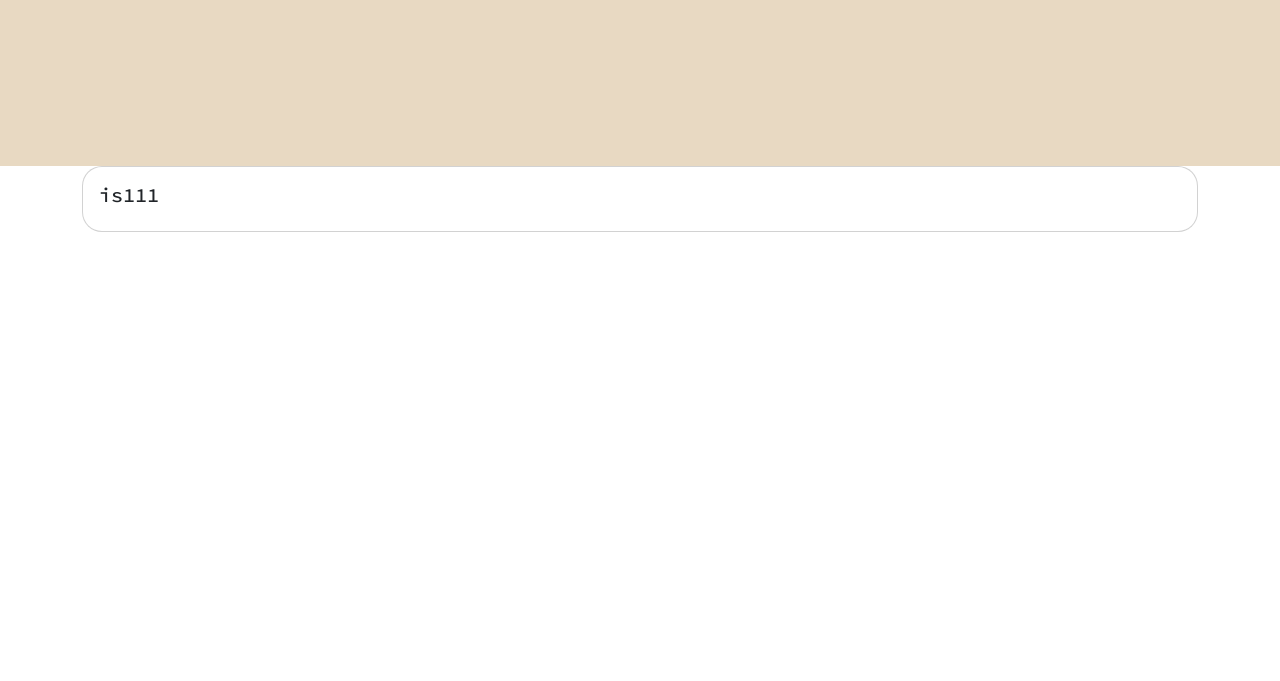
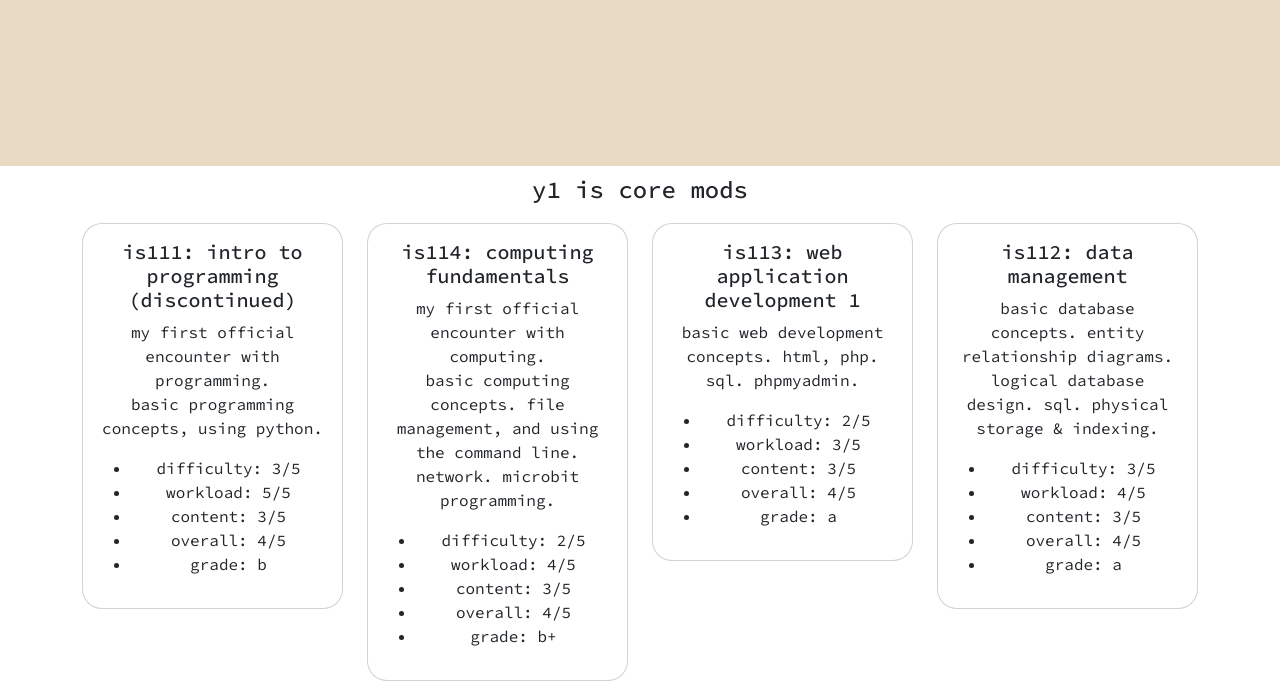
Before and after one commit to jordianojr/personal_site, a plain HTML site: page coursereview.html in a window 1280 px wide. Shown: the part 284-965 px from the top of the page. Before the commit the page ends 800 px from the top, so only its background shows below. Drawn offline with nearby package versions, Linux system fonts and the light colour scheme; a web font is replaced by a local one.

Commit message:
update codes

```diff
--- a/coursereview.html
+++ b/coursereview.html
@@ -15,7 +15,7 @@
 <body id="page-top" class="text-lowercase">
     <nav style="background-color: #684536" class="navbar navbar-expand-lg fixed-top" id="mainNav">
         <div class="container">
-            <a class="navbar-brand" href="#page-top">who am i?</a>
+            <a class="navbar-brand" href="#page-top">course review</a>
             <button class="navbar-toggler rounded" type="button" data-bs-toggle="collapse" data-bs-target="#navbarResponsive" aria-controls="navbarResponsive" aria-expanded="false" aria-label="Toggle navigation">
                 <img src="assets/menu.png" width="30px" height="35px" />
             </button>
@@ -33,12 +33,81 @@
             <h6 id="dynamic-content" class="typing-effect"></h6>
     </header>
 
-    <section class="container">
-        <div class="row">
-            <div class="col-lg-12">
+    <section class="container text-center" style="padding-top: 10px;">
+        <h4> y1 is core mods </h4>
+        <div class="row" style="padding-top: 10px;">
+            <div class="col-lg-3">
                 <div class="card">
                     <div class="card-body">
-                        <h5 class="card-title">is111</h5>
+                        <h5 class="card-title">is111: intro to programming (discontinued)</h5>
+                        <p class="card-text">
+                            my first official encounter with programming. <br>
+                            basic programming concepts, using python.
+                            <ul>
+                                <li>difficulty: 3/5</li>
+                                <li>workload: 5/5</li>
+                                <li>content: 3/5</li>
+                                <li>overall: 4/5</li>
+                                <li>grade: b</li>
+                            </ul>
+                        </p>
+                    </div>
+                </div>
+            </div>
+            <div class="col-lg-3">
+                <div class="card">
+                    <div class="card-body">
+                        <h5 class="card-title">is114: computing fundamentals</h5>
+                        <p class="card-text">
+                            my first official encounter with computing. <br>
+                            basic computing concepts. file management, and using the command line. network. microbit programming.
+                            <ul>
+                                <li>difficulty: 2/5</li>
+                                <li>workload: 4/5</li>
+                                <li>content: 3/5</li>
+                                <li>overall: 4/5</li>
+                                <li>grade: b+</li>
+                            </ul>
+                        </p>
+                    </div>
+                </div>
+            </div>
+            <div class="col-lg-3">
+                <div class="card">
+                    <div class="card-body">
+                        <h5 class="card-title">is113: web application development 1</h5>
+                        <p class="card-text">
+                            basic web development concepts. html, php. sql. phpmyadmin.
+                            <ul>
+                                <li>difficulty: 2/5</li>
+                                <li>workload: 3/5</li>
+                                <li>content: 3/5</li>
+                                <li>overall: 4/5</li>
+                                <li>grade: a</li>
+                            </ul>
+                        </p>
+                    </div>
+                </div>
+            </div>
+            <div class="col-lg-3">
+                <div class="card">
+                    <div class="card-body">
+                        <h5 class="card-title">is112: data management</h5>
+                        <p class="card-text">
+                            basic database concepts. entity relationship diagrams. logical database design. sql. physical storage & indexing.
+                            <ul>
+                                <li>difficulty: 3/5</li>
+                                <li>workload: 4/5</li>
+                                <li>content: 3/5</li>
+                                <li>overall: 4/5</li>
+                                <li>grade: a</li>
+                            </ul>
+                        </p>
+                    </div>
+                </div>
+            </div>
+        </div>
+    </section>
 
 <script src="scripts.js"></script>
 <script src="https://cdn.jsdelivr.net/npm/bootstrap@5.3.3/dist/js/bootstrap.bundle.min.js" integrity="sha384-YvpcrYf0tY3lHB60NNkmXc5s9fDVZLESaAA55NDzOxhy9GkcIdslK1eN7N6jIeHz" crossorigin="anonymous"></script>
```
